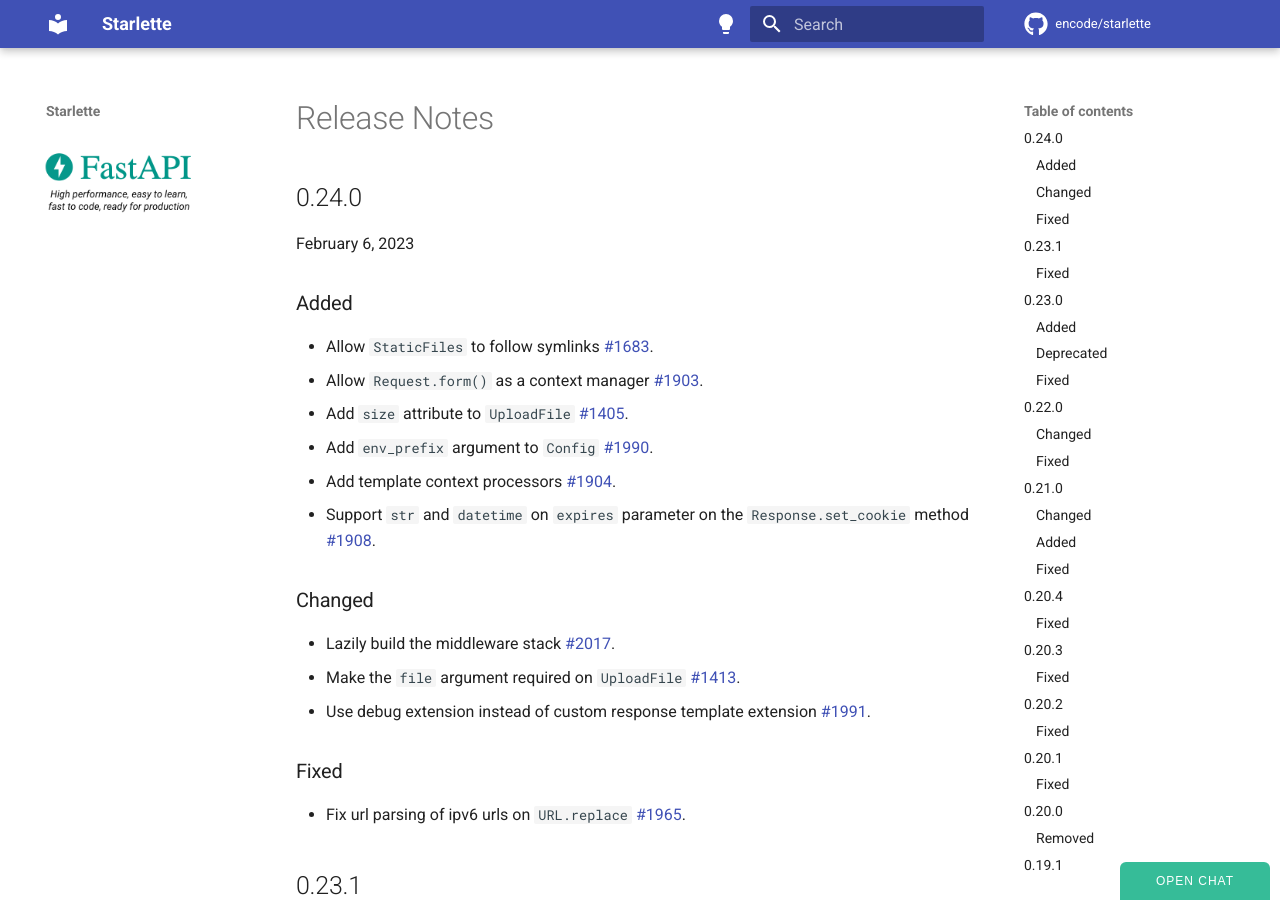
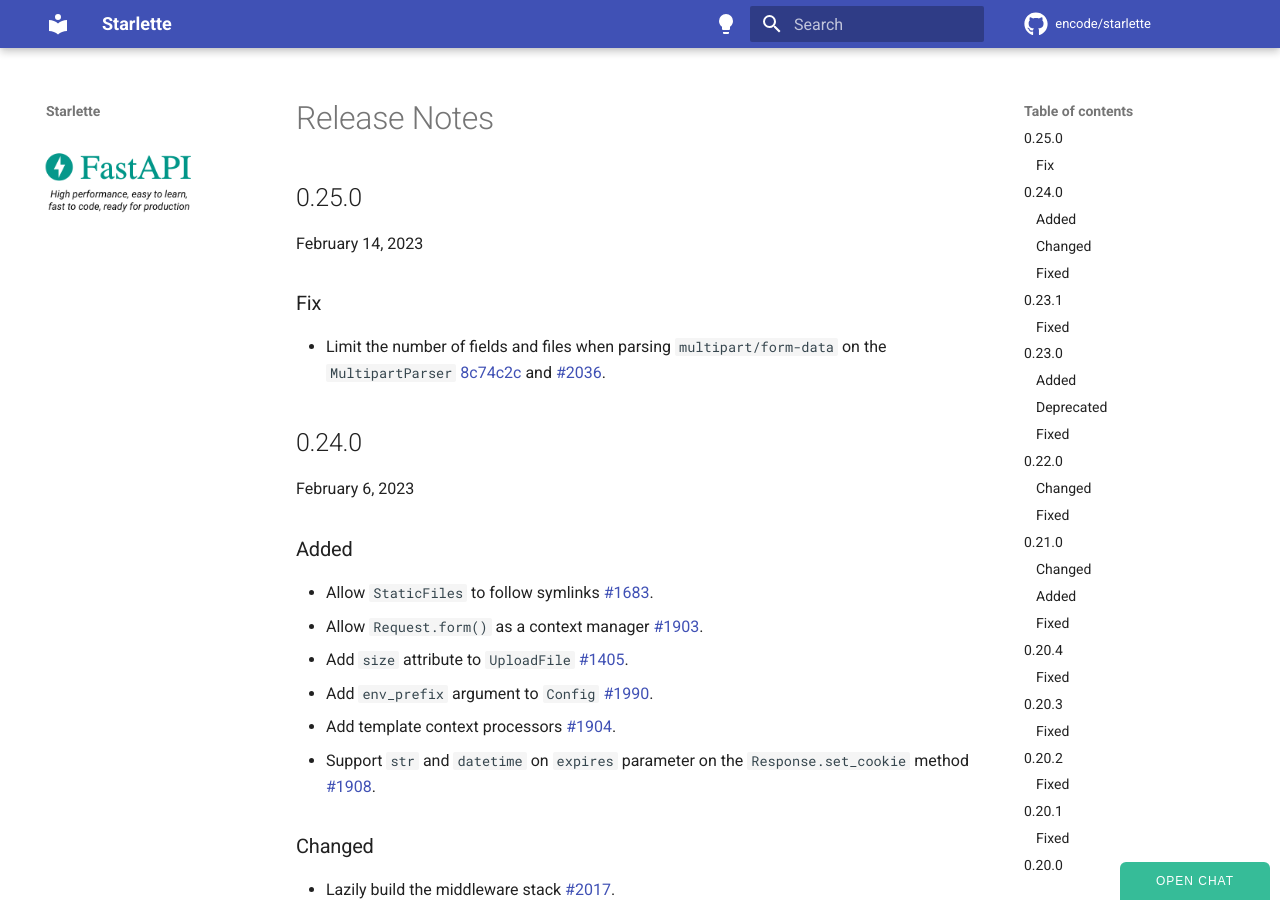
Before and after one commit to azurelotus0926/starlette, an MkDocs documentation site: the page built from docs/release-notes.md, in a window 1280 px wide and 900 px high. Built offline with MkDocs 1.6.1 and Material for MkDocs 9.7.7, drawn with Linux system fonts in a browser that asks for light colours; comment, search, counter and statistics services are not loaded.

Commit message:
Version 0.25.0 (#2035)

```diff
--- a/docs/release-notes.md
+++ b/docs/release-notes.md
@@ -1,3 +1,10 @@
+## 0.25.0
+
+February 14, 2023
+
+### Fix
+* Limit the number of fields and files when parsing `multipart/form-data` on the `MultipartParser` [8c74c2c](https://github.com/encode/starlette/commit/8c74c2c8dba7030154f8af18e016136bea1938fa) and [#2036](https://github.com/encode/starlette/pull/2036).
+
 ## 0.24.0
 
 February 6, 2023
--- a/starlette/__init__.py
+++ b/starlette/__init__.py
@@ -1 +1 @@
-__version__ = "0.24.0"
+__version__ = "0.25.0"
```
